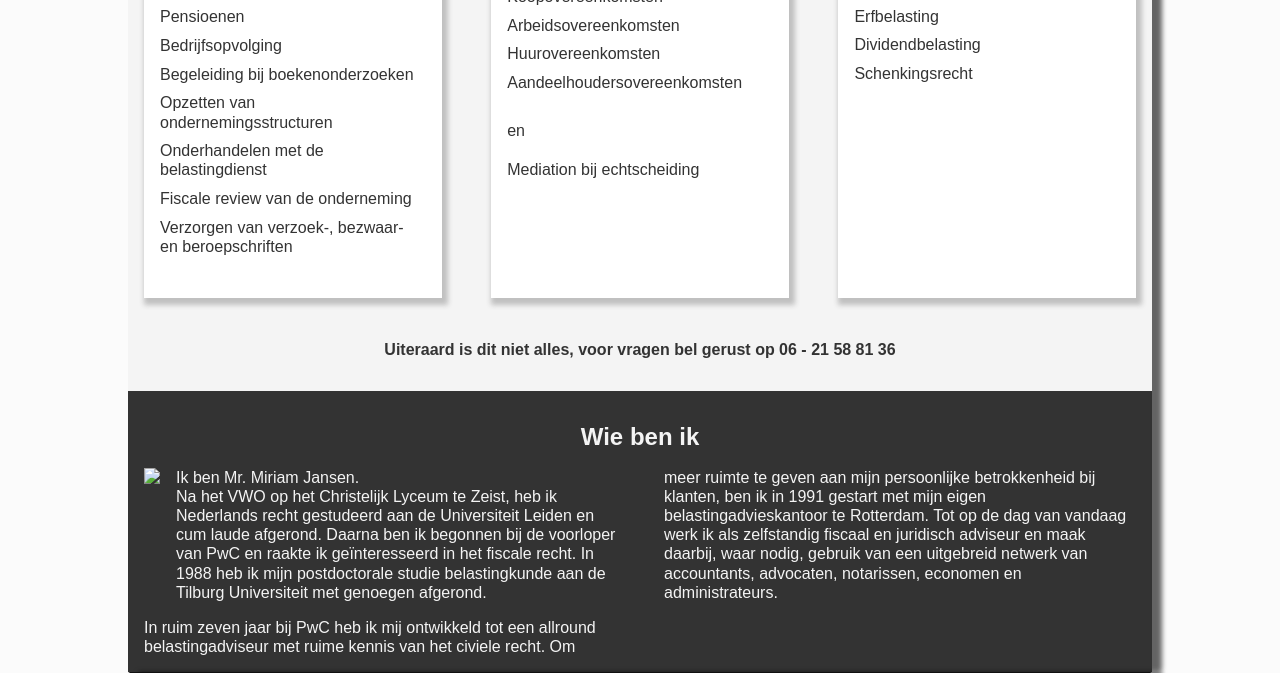
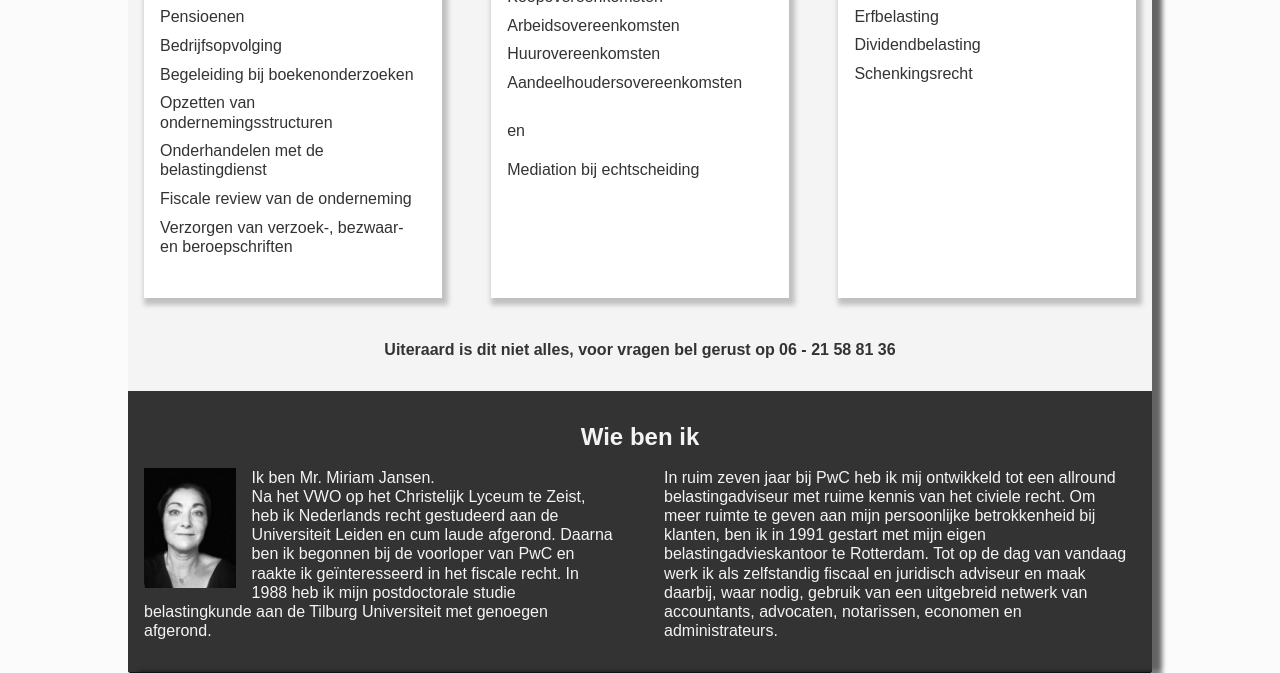
Before and after one commit to hertogp/belastinghuis, a website: page src/index.html in a window 1280 px wide. Shown: the part 2506-3179 px from the top of the page. Drawn offline with Linux system fonts and the light colour scheme; files that its build step writes are made by us from their sources.

Commit message:
updated images to use

```diff
--- a/src/index.html
+++ b/src/index.html
@@ -214,7 +214,7 @@
             <div class="content-wrap">
                 <h2 id="contact" class="content-title">Wie ben ik</h2>
                 <div class="content-text">
-                    <img class="face" src="img/photo.png"/>
+                    <img class="face" src="img/photo.jpeg"/>
 
                     <p>
                     Ik ben Mr. Miriam Jansen. <br/>
@@ -266,27 +266,5 @@
                 </div>
             </div>
         </footer>
-
-        <!-- <script> -->
-        <!--     window.onscroll = function() { NotoggleNavBar(); }; -->
-        <!--     /* https://developer.mozilla.org/en-US/docs/Web/API/Element/matches */ -->
-        <!--     if (!Element.prototype.matches) { -->
-        <!--         Element.prototype.matches= Element.prototype.msMatchesSelector; -->
-        <!--     } -->
-
-        <!--     function toggleNavBar() { -->
-        <!--         var navbar = document.querySelector('.nav-steps'); -->
-        <!--         navbar.style.opacity = 1; -->
-        <!--         // console.log(document.body.scrollTop, document.documentElement.scrollTop); -->
-        <!--         if (!navbar.matches(':hover')) { -->
-        <!--             setTimeout(function() { -->
-        <!--                 if (document.body.scrollTop > 300 || document.documentElement.scrollTop > 300) { -->
-        <!--                     navbar.style.opacity = 0; -->
-        <!--                 } -->
-        <!--             }, 3000); -->
-        <!--         } -->
-        <!--     }; -->
-
-        <!-- </script> -->
     </body>
 </html>
```
Also changed, not shown: src/img/body-image.jpeg, src/img/showcase.jpeg.
